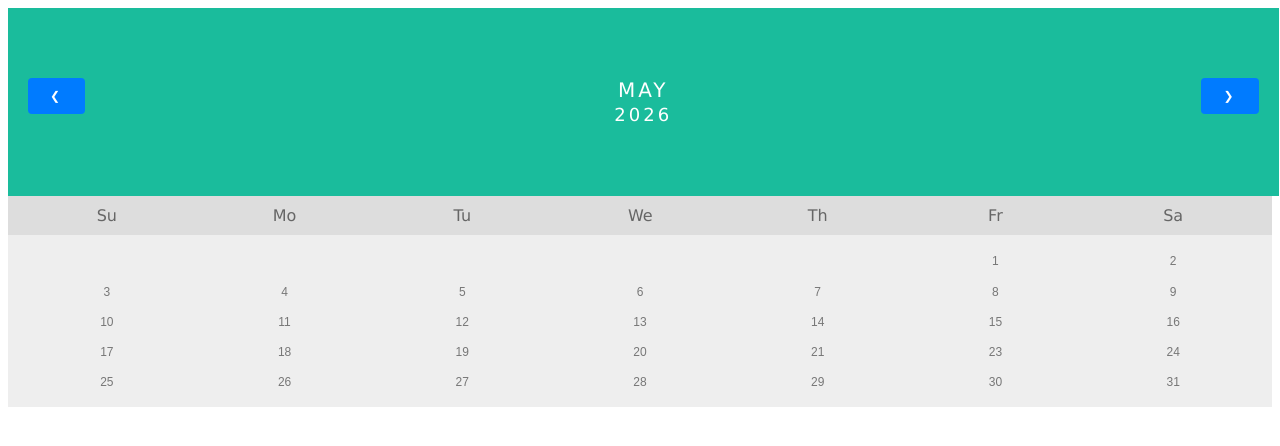
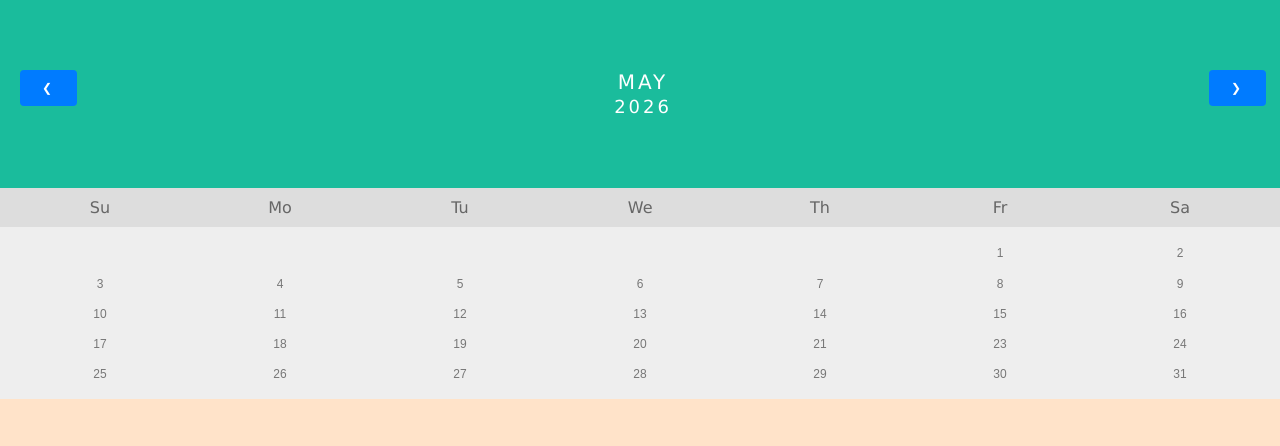
Before and after one commit to Ixee-21/ITC-finals, a plain HTML site: page Months/May.html in a window 1280 px wide. Drawn offline with Linux system fonts and the light colour scheme.

Commit message:
Added background

```diff
--- a/Months/style.css
+++ b/Months/style.css
@@ -191,3 +191,6 @@ display: flex;
   color: #333;
   text-align: center;
 }
+/*BACKGROUND COLOR OF THE PAGE*/
+:root{--bg:#ffe3c9;color-scheme:light}
+html,body{height:100%;margin:0;background:var(--bg)}
```
